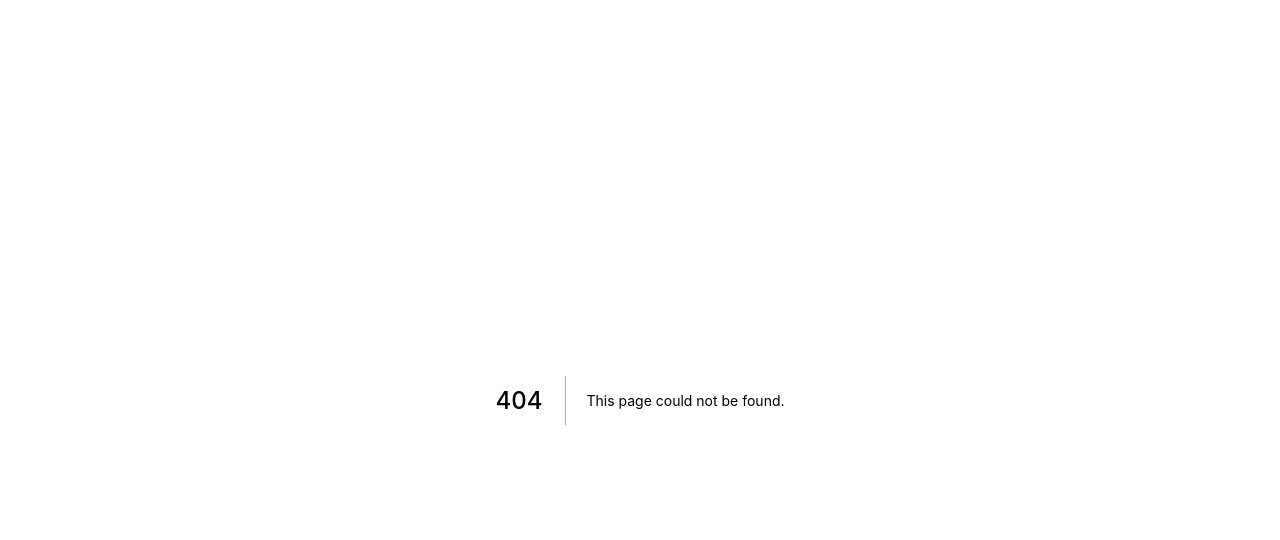
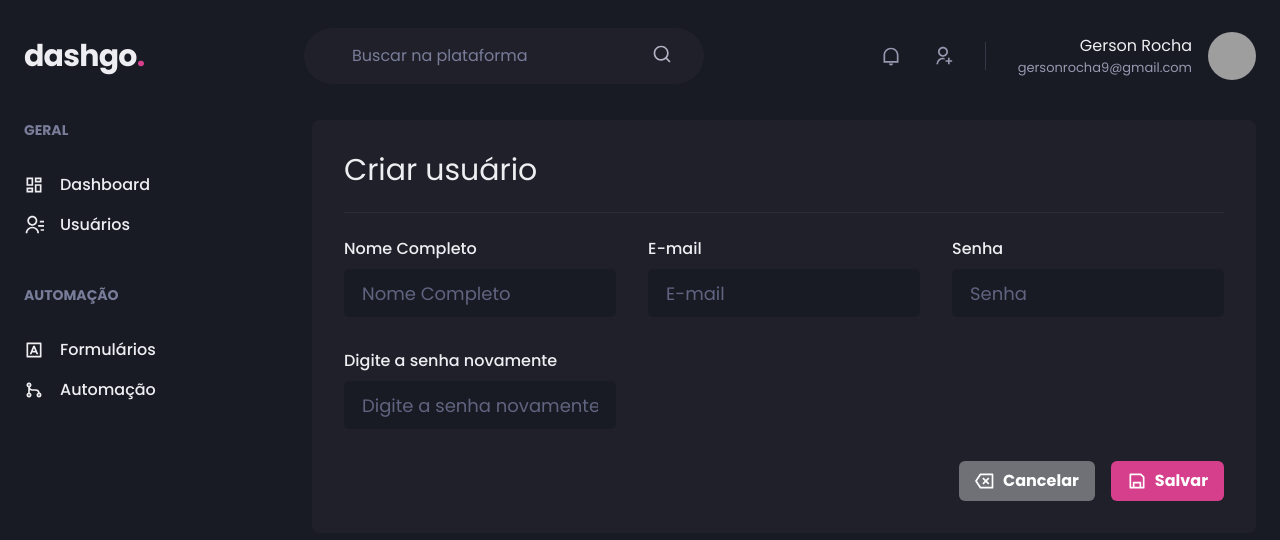
Before and after one commit to GersonRocha9/dashgo, a Next.js app: page /users/create in a window 1280 px wide. Before the commit this address had no page. Shown: the top 540 px of the page. Built offline with nearby package versions, Linux system fonts and the light colour scheme; grey boxes are pictures that could not be loaded.

Commit message:
create new user page done

```diff
--- /dev/null
+++ b/src/pages/users/create.tsx
@@ -0,0 +1,50 @@
+import { Box, Button, Divider, Flex, Heading, HStack, Icon, SimpleGrid, VStack } from "@chakra-ui/react";
+import { RiDeleteBack2Line, RiSaveLine } from "react-icons/ri";
+import { Input } from "../../components/Form/Input";
+
+import { Header } from "../../components/Header";
+
+import Sidebar from "../../components/Sidebar";
+
+export default function CreateUser() {
+  return (
+    <Box>
+      <Header />
+      <Flex w="100%" my={6} maxW={1480} mx="auto" px={6}>
+        <Sidebar />
+
+        <Box flex={1} borderRadius={8} bg="gray.800" p={8}>
+          <Heading as="h2" size="lg" fontWeight="normal">
+            Criar usuário
+          </Heading>
+
+          <Divider my={6} borderColor="gray.700" />
+
+          <VStack spacing={8}>
+            <SimpleGrid minChildWidth="240px" spacing={8} w="100%">
+              <Input name="name" label="Nome Completo" placeholder="Nome Completo" />
+              <Input name="email" label="E-mail" placeholder="E-mail" />
+              <Input name="password" label="Senha" placeholder="Senha" />
+              <Input
+                name="password_confirmation"
+                label="Digite a senha novamente"
+                placeholder="Digite a senha novamente"
+              />
+            </SimpleGrid>
+          </VStack>
+
+          <Flex mt={8} justify="flex-end" align="center">
+            <HStack spacing={4}>
+              <Button colorScheme="whiteAlpha" leftIcon={<Icon as={RiDeleteBack2Line} fontSize={20} />}>
+                Cancelar
+              </Button>
+              <Button colorScheme="pink" leftIcon={<Icon as={RiSaveLine} fontSize={20} />}>
+                Salvar
+              </Button>
+            </HStack>
+          </Flex>
+        </Box>
+      </Flex>
+    </Box>
+  );
+}
--- a/src/pages/users/index.tsx
+++ b/src/pages/users/index.tsx
@@ -1,6 +1,7 @@
 import { Box, Button, Checkbox, Flex, Heading, Icon, Table, Tbody, Td, Text, Th, Thead, Tr } from "@chakra-ui/react";
 import { RiAddLine, RiDeleteBin5Line, RiPencilLine } from "react-icons/ri";
 import { Header } from "../../components/Header";
+import { Pagination } from "../../components/Pagination";
 import Sidebar from "../../components/Sidebar";
 
 export default function UserList() {
@@ -128,6 +129,8 @@
               </Tr>
             </Tbody>
           </Table>
+
+          <Pagination />
         </Box>
       </Flex>
     </Box>
```
